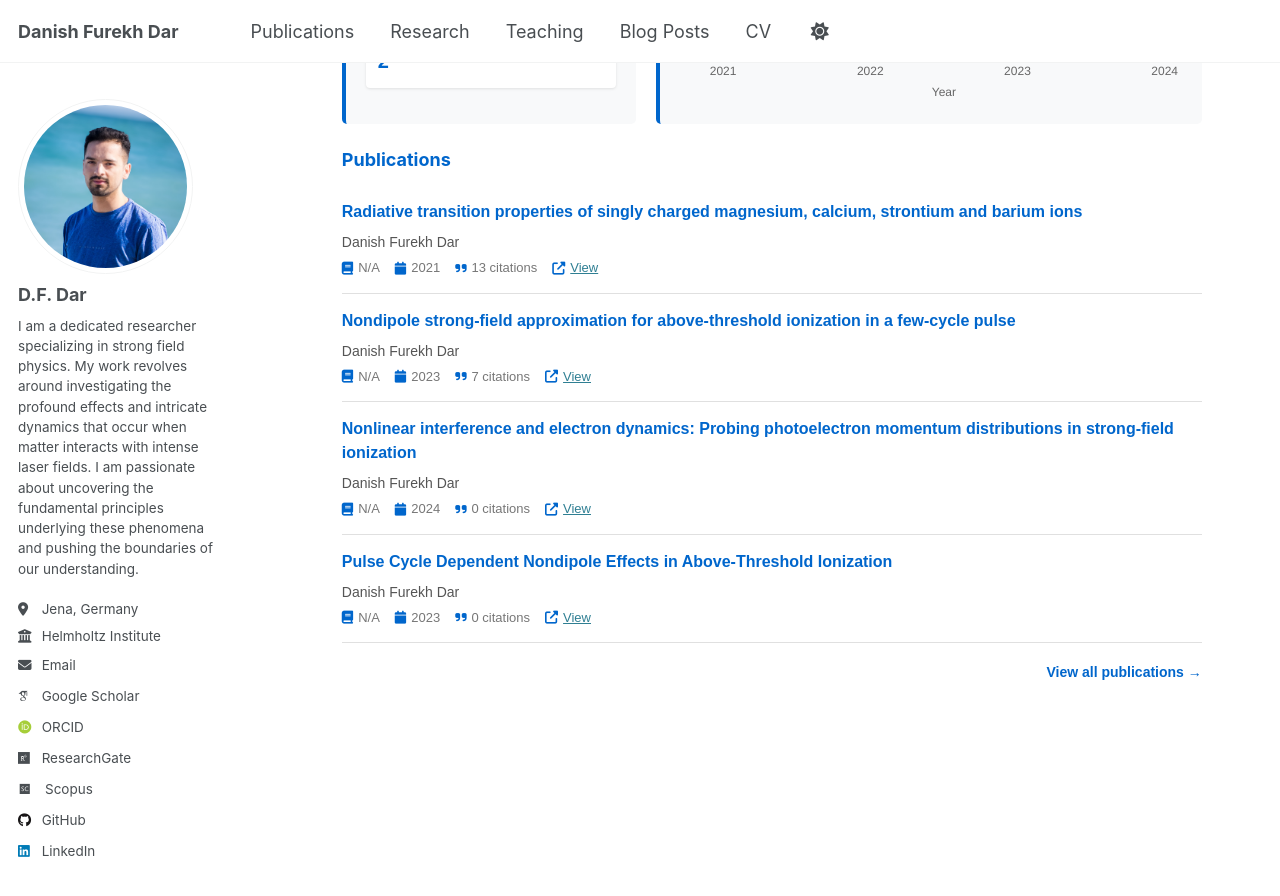
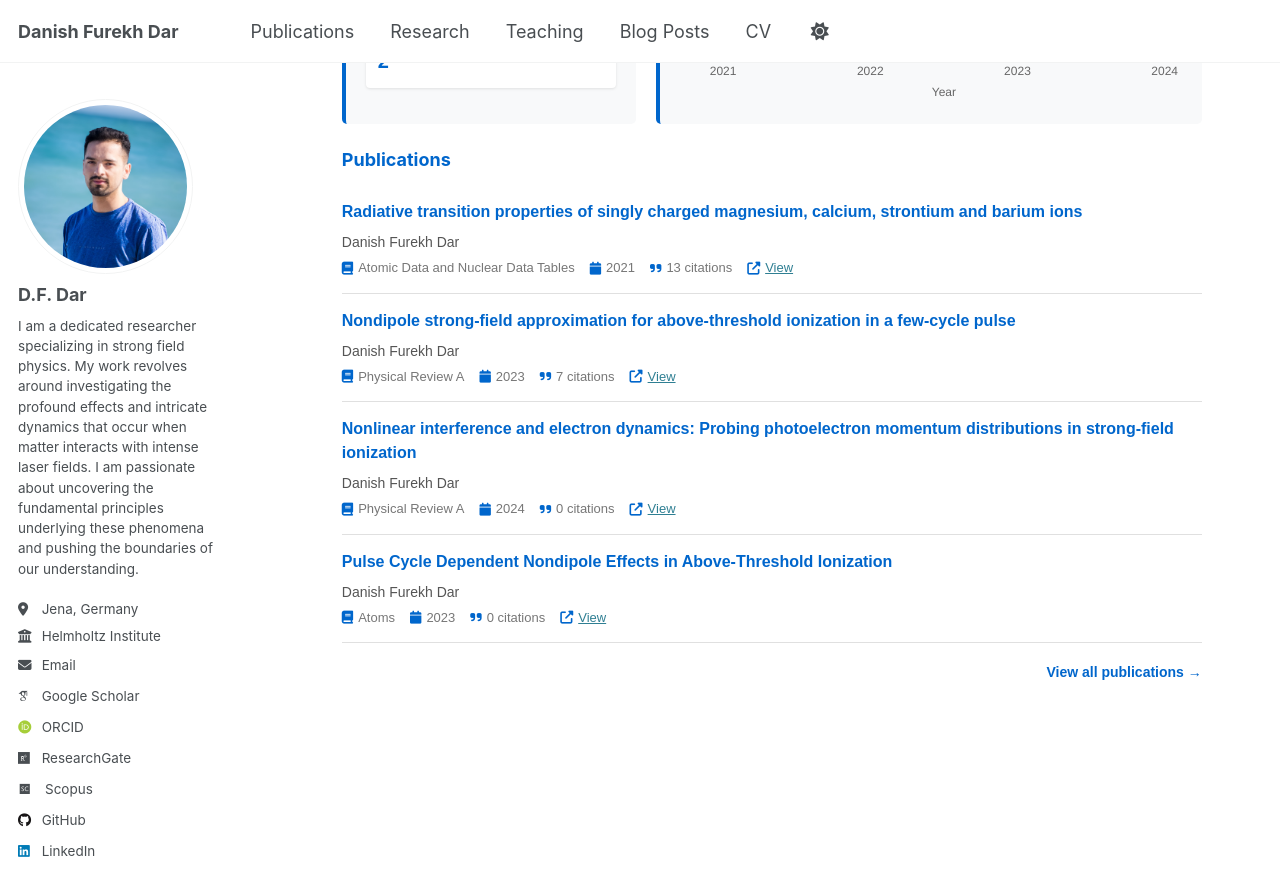
Before and after one commit to danishfurekhdar/danishfurekhdar.github.io, a Jekyll site: the page built from _pages/publications.html, in a window 1280 px wide and 900 px high, scrolled down 482 px. Shown: the top 896 px of the window. Built offline with Jekyll 4.4.1, drawn with Linux system fonts in a browser that asks for light colours; nearby versions of some CDN libraries; some web fonts are replaced.

Commit message:
Update scholar_publications.json

```diff
--- a/_data/scholar_publications.json
+++ b/_data/scholar_publications.json
@@ -3,28 +3,28 @@
     "title": "Radiative transition properties of singly charged magnesium, calcium, strontium and barium ions",
     "year": 2021,
     "citations": 13,
-    "venue": "N/A",
+    "venue": "Atomic Data and Nuclear Data Tables",
     "url": "https://www.sciencedirect.com/science/article/pii/S0092640X20300449"
   },
   {
     "title": "Nondipole strong-field approximation for above-threshold ionization in a few-cycle pulse",
     "year": 2023,
     "citations": 7,
-    "venue": "N/A",
+    "venue": "Physical Review A",
     "url": "https://journals.aps.org/pra/abstract/10.1103/PhysRevA.107.053102"
   },
   {
     "title": "Nonlinear interference and electron dynamics: Probing photoelectron momentum distributions in strong-field ionization",
     "year": 2024,
     "citations": 0,
-    "venue": "N/A",
+    "venue": "Physical Review A",
     "url": "https://journals.aps.org/pra/abstract/10.1103/PhysRevA.109.L041101"
   },
   {
     "title": "Pulse Cycle Dependent Nondipole Effects in Above-Threshold Ionization",
     "year": 2023,
     "citations": 0,
-    "venue": "N/A",
+    "venue": "Atoms",
     "url": "https://www.mdpi.com/2218-2004/11/6/97"
   }
 ]
```
